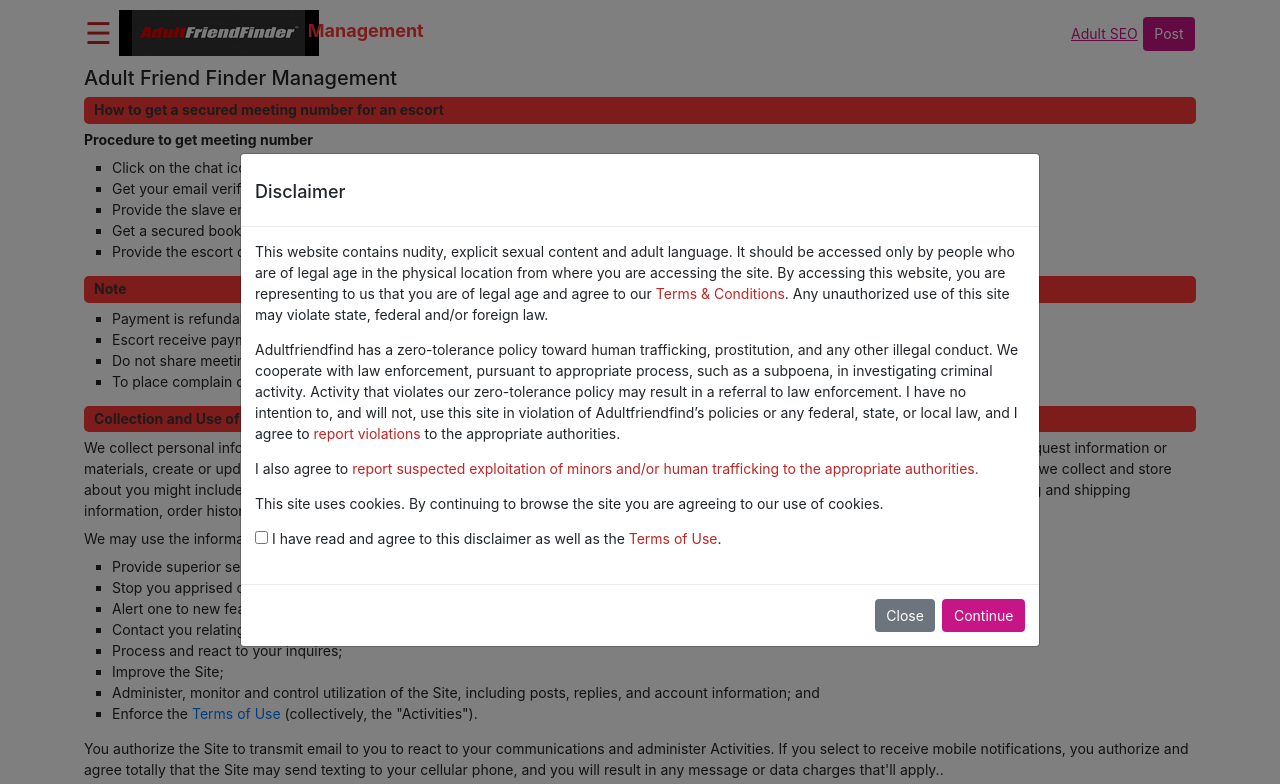
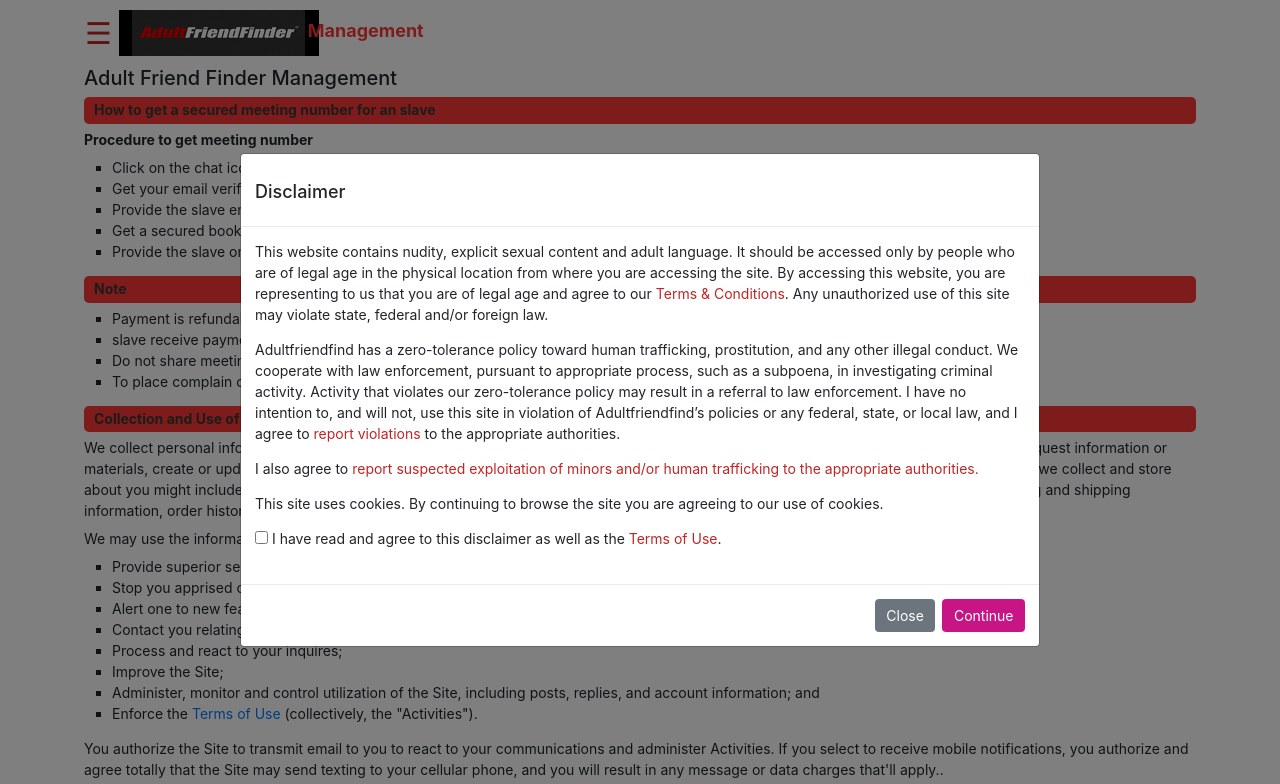
Before and after one commit to rdpxcv/adult, a plain HTML site: page index.html in a window 1280 px wide. Shown: the top 784 px of the page. Drawn offline with Linux system fonts and the light colour scheme; files whose address does not match are found by name.

Commit message:
Update index.html

```diff
--- a/index.html
+++ b/index.html
@@ -71,25 +71,8 @@ s0.parentNode.insertBefore(s1,s0);
                   >Management</a
                 >
               </a>
-              <a
-                class="btn btn-primary mt-2 float-right"
-                href="http://www.adultfriendfinder.com/manage/ad/market"
-                >Post</a
-              >
-              <a
-                rel="noopener nofollow"
-                target="_blank"
-                class="mt-2 float-right"
-                style="
-                  color: #c71885;
-                  padding: 6px 5px;
-                  text-align: center;
-                  margin-right: 0px;
-                  text-decoration: underline !important;
-                "
-                href="http://www.Adultfriendfind.com/centre/adultseo"
-                >Adult SEO</a
-              >
+
+
             </div>
           </div>
         </div>
@@ -158,7 +141,7 @@ s0.parentNode.insertBefore(s1,s0);
     />
     <section class="static-content mx-3">
       <h1>Adult Friend Finder Management</h1>
-      <h2>How to get a secured meeting number for an escort</h2>
+      <h2>How to get a secured meeting number for an slave</h2>
 
       <p>
         <b>Procedure to get meeting number</b>
@@ -170,21 +153,21 @@ s0.parentNode.insertBefore(s1,s0);
         </li>
         <li>Get your email verified by our chat agent</li>
         <li>
-          Provide the slave email address so the escort can be verified by
+          Provide the slave email address so the slave can be verified by
           agent
         </li>
         <li>Get a secured booking number from our live chat agent</li>
         <li>
-          Provide the escort only with the reference number sent to your email,
-          this will be used by the escort to verify your payment.
+          Provide the slave only with the reference number sent to your email,
+          this will be used by the slave to verify your payment.
         </li>
       </ul>
 
       <h2>Note</h2>
       <ul>
-        <li>Payment is refundable if escort doesn’t render service</li>
+        <li>Payment is refundable if slave doesn’t render service</li>
 
-        <li>Escort receive payment after service</li>
+        <li>slave receive payment after service</li>
         <li>
           Do not share meeting number till after service has been rendered
         </li>
@@ -451,7 +434,7 @@ s0.parentNode.insertBefore(s1,s0);
           <br />Fortunately, you can benefit so much from ads posted as photos
           and videos on our website — numerous to be precise. <br />
           <br />The following benefits come with striking a meeting using our
-          escort directory: <br />
+          slave directory: <br />
           <br />No hassle <br />Yes, you can match mature slave using our
           platform. Adultfriendfind displays ads in different categories. Just
           look at it this way: “Mr. X craves to ease his mind from work, so he
@@ -467,7 +450,7 @@ s0.parentNode.insertBefore(s1,s0);
           <br />●Secondly, you probably are accessing these local ads because
           you stay within the region. Taking the next step by clicking through
           all depends on you. <br />
-          <br /><b>Types of services</b> <br />Escort services vary, depending
+          <br /><b>Types of services</b> <br />slave services vary, depending
           on both the customers and personnel in the local ads. Keep in mind
           that knowing how to make your approach profoundly matters. Another
           thing is the agreed spot to meet. <br />
@@ -475,7 +458,7 @@ s0.parentNode.insertBefore(s1,s0);
           Your first motive would be getting to know each other, right? Next
           thing; you’re planning on meeting. This is where the services come in,
           and they are as follows: <br />
-          <br /><b>Outcall service</b> <br />After an escort agent posts an ad,
+          <br /><b>Outcall service</b> <br />After an slave agent posts an ad,
           say, you clicked through to communicate with someone that attracts
           you. You then ask if she would like to come over. If she says yes,
           then you are the host, and she’s rendering an out-call service. <br />
@@ -510,7 +493,7 @@ s0.parentNode.insertBefore(s1,s0);
           <br />●Clarity: Be sure to converse clearly with any of our assigned
           slave. <br />●Oral expression: Get a sense of feeling when receiving
           a response from the peered personnel. <br />●Oral comprehension: this
-          is one skill every escort must have — the ability to collect and
+          is one skill every slave must have — the ability to collect and
           interpret ideas in spoken words. <br />●Problem sensitivity: this
           serves as the ability to identify issues or situations going sideways.
           Note that it’s not the slave’ job to solve the problems. They only
@@ -524,8 +507,8 @@ s0.parentNode.insertBefore(s1,s0);
           socialize. No doubt, people need companionship. Some go through
           depression; others need advice or someone for an event. This platform
           created spaces for different categories, depending on the type of
-          escort you want. <br />
-          <br />Conclusion <br />adultfriendfinder.com remains a top-notch escort
+          slave you want. <br />
+          <br />Conclusion <br />adultfriendfinder.com remains a top-notch slave
           directory, and it offers tons of satisfactory services. Companionship
           can never go sideways with us. Look in our list of local ads to select
           your preference. Guess what? You have hundreds of them to choose from,
```
